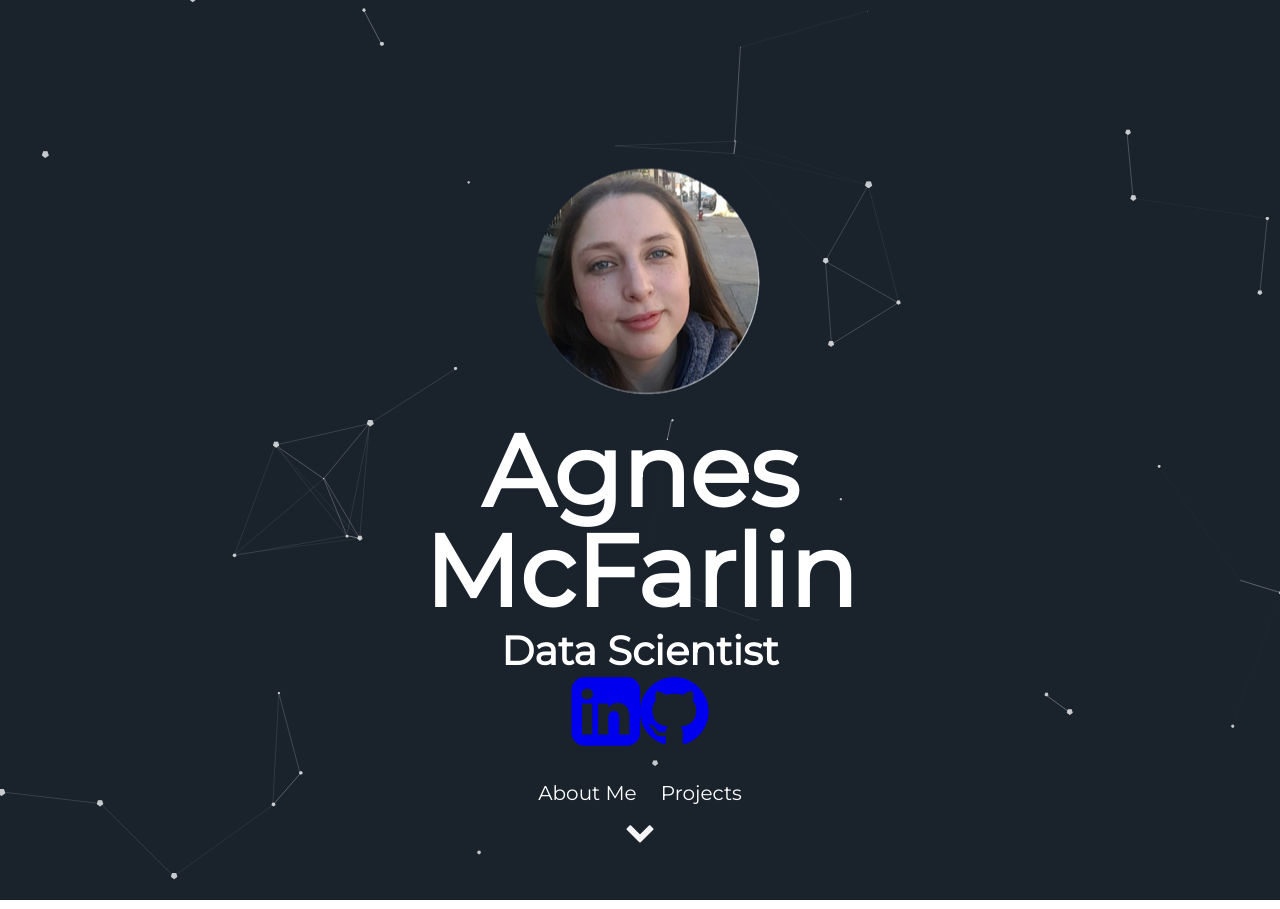
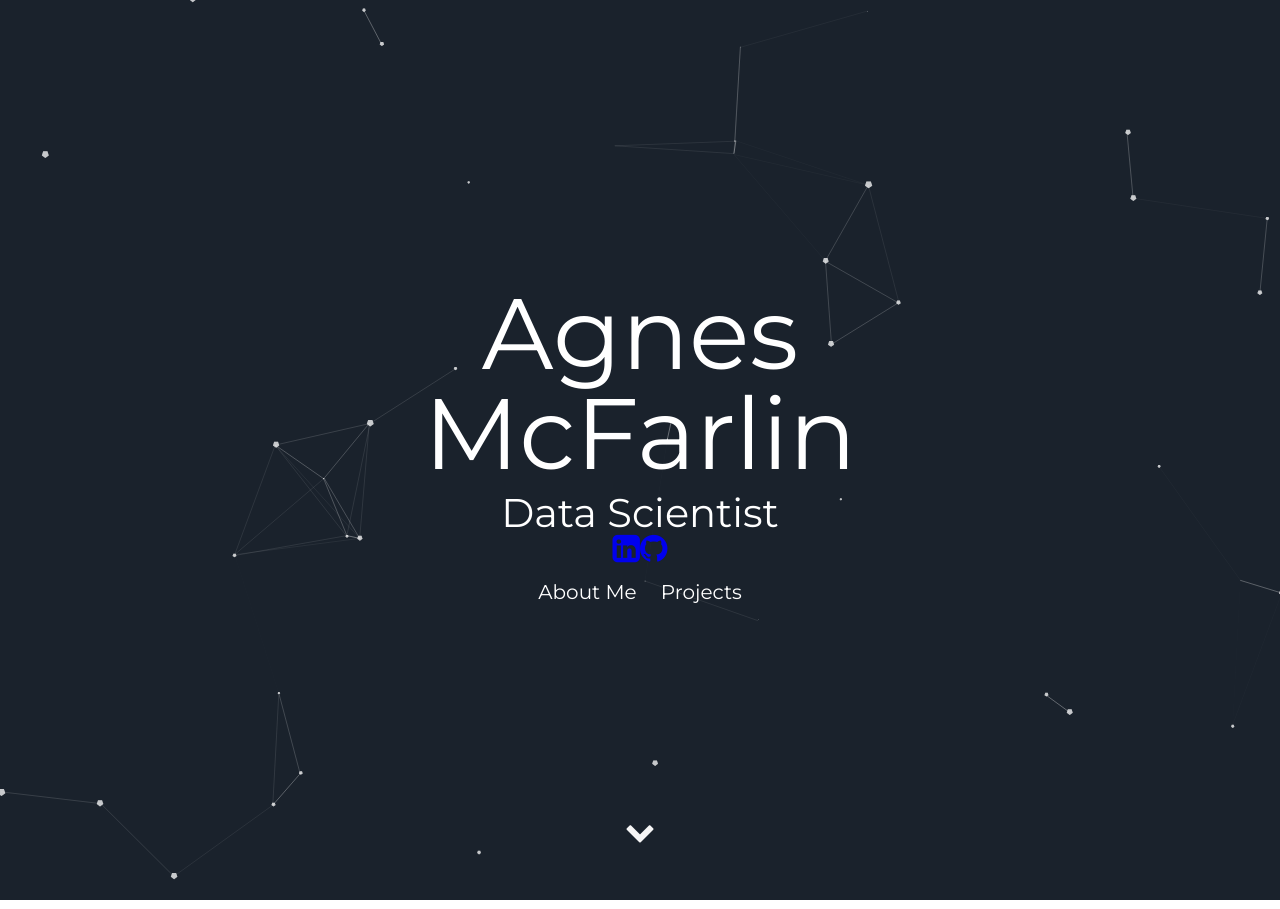
Before and after one commit to oohtmeel1/oohtmeel1.github.io, a Jekyll site: the page built from index.html, in a window 1280 px wide. Shown: the top 909 px of the page. Built offline with Jekyll 4.4.1, drawn with Linux system fonts in a browser that asks for light colours.

Commit message:
Update header.html

```diff
--- a/_includes/header.html
+++ b/_includes/header.html
@@ -1,8 +1,5 @@
 <div id="particles-js">
   <div class="header">
-      <h1>
-		<div class="images-center">
-        <img alt="mountains" src="{{ "/assets/img/me.png" | prepend: site.baseurl }}" />
         <span class="site-title">{{site.username}}</span>
         <span class="site-description">{{site.user_title}}</span>
 
```
